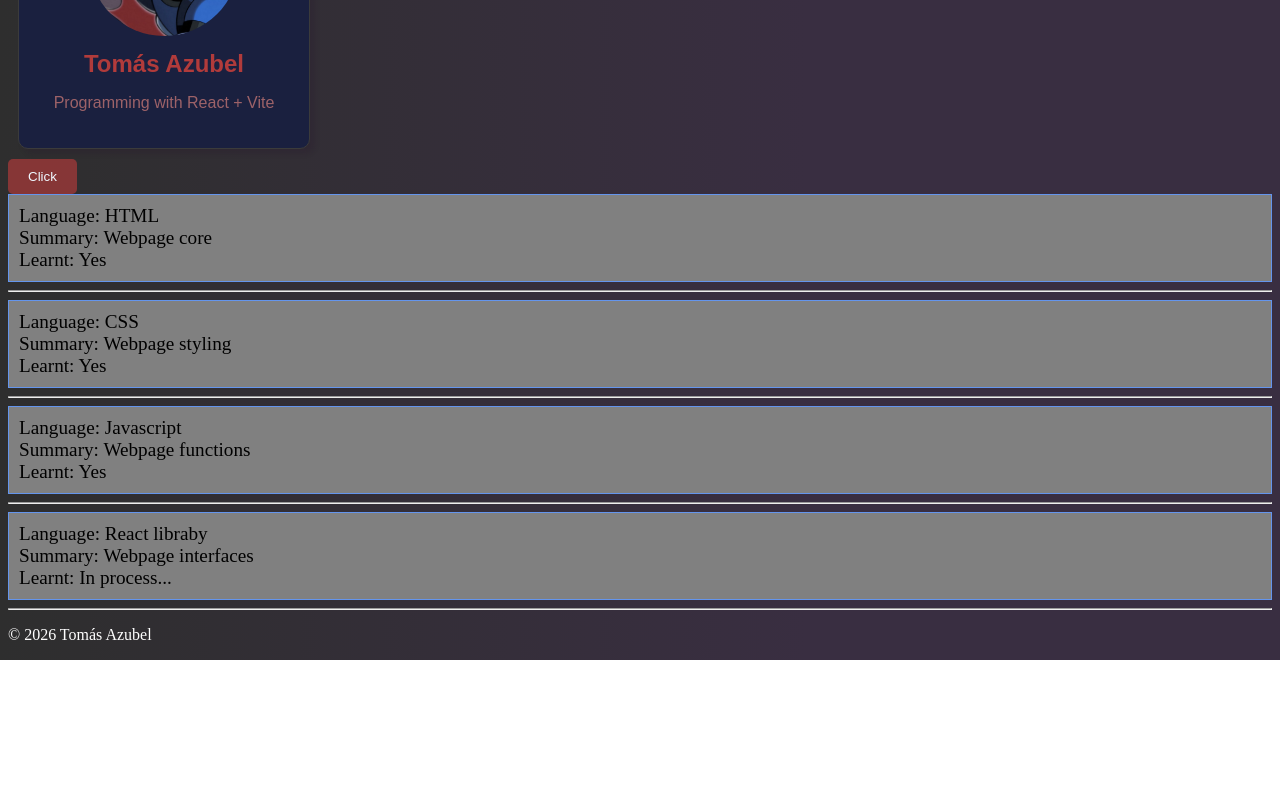
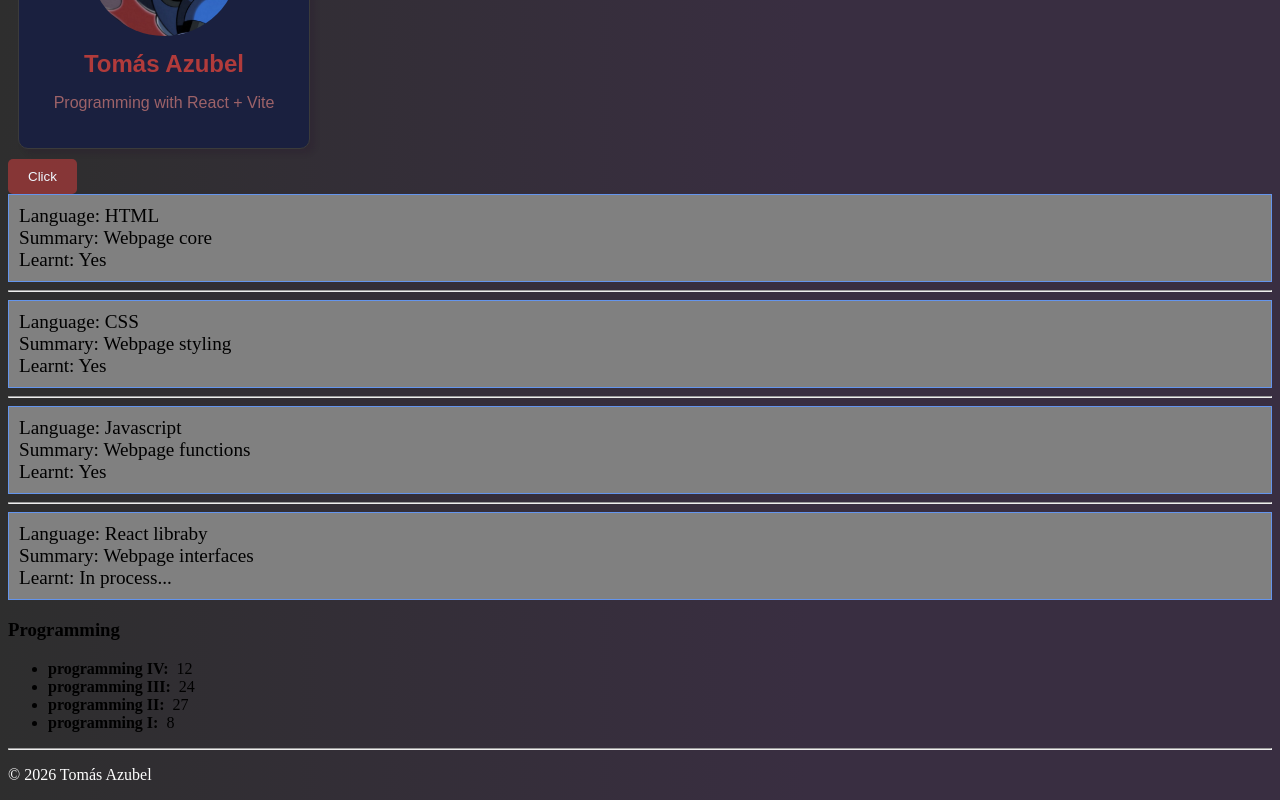
Before and after one commit to TomasC5/TP1-Portfolio, a React app in the folder Portfolio/: page / in a window 1280 px wide. Shown: the part 361-1161 px from the top of the page. Before the commit the page ends 1021 px from the top, so only its background shows below. Built offline with nearby package versions, Linux system fonts and the light colour scheme; the HTML template or start-up script is replaced by a standard one.

Commit message:
creacion de listas (temporal)

```diff
--- a/Portfolio/src/App.jsx
+++ b/Portfolio/src/App.jsx
@@ -4,8 +4,14 @@ import Skills from "./Skills.jsx"
 import Card from "./Card.jsx"
 import Button from "./Button/Button.jsx"
 import UserGreeting from "./UserGreeting.jsx"
+import List from "./List.jsx"
 
 function App() {
+
+  const classesTaken = [{id: 1, nameOfClass: "programming IV", amount: 12},
+                        {id: 2, nameOfClass: "programming III", amount: 24},
+                        {id: 3, nameOfClass: "programming II", amount: 27},
+                        {id: 4, nameOfClass: "programming I", amount: 8}];
 
     return(
       <>
@@ -15,6 +21,7 @@ function App() {
         <Card/>
         <Button/>
         <Skills/>
+        <List classes={classesTaken} category="Programming"/>
         <Footer/>
       </>
     );
--- /dev/null
+++ b/Portfolio/src/List.jsx
@@ -0,0 +1,16 @@
+function List(props) {
+
+    const category = props.category;
+    const classList = props.classes;
+
+    const listClasses = classList.map(progClass => <li key ={progClass.id}>
+                                                <b>{progClass.nameOfClass}:</b> &nbsp;
+                                                {progClass.amount}</li>);
+
+    return(<>
+    <h3>{category}</h3>
+    <ul>{listClasses}</ul>
+    </>);
+}
+
+export default List
```
